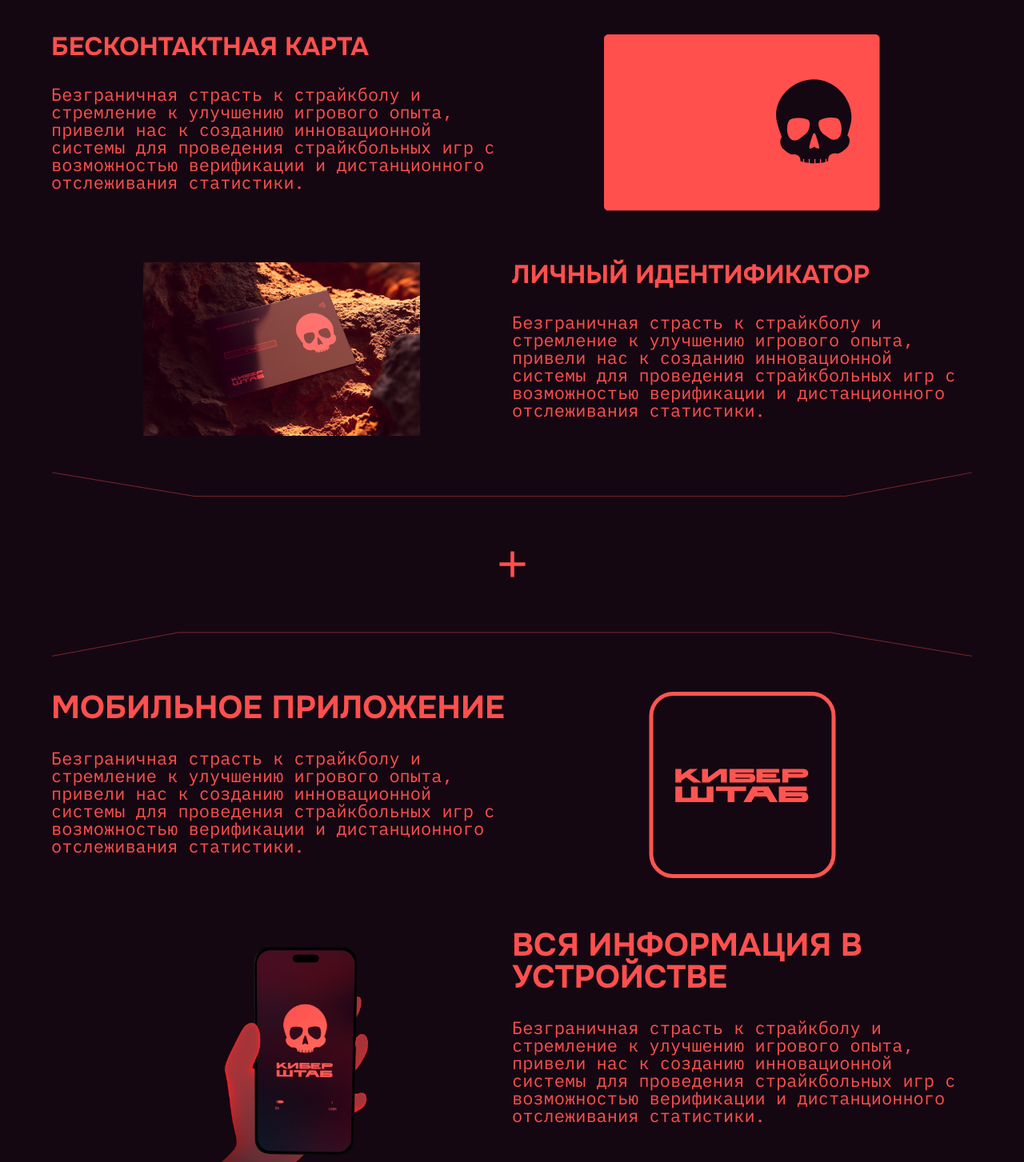
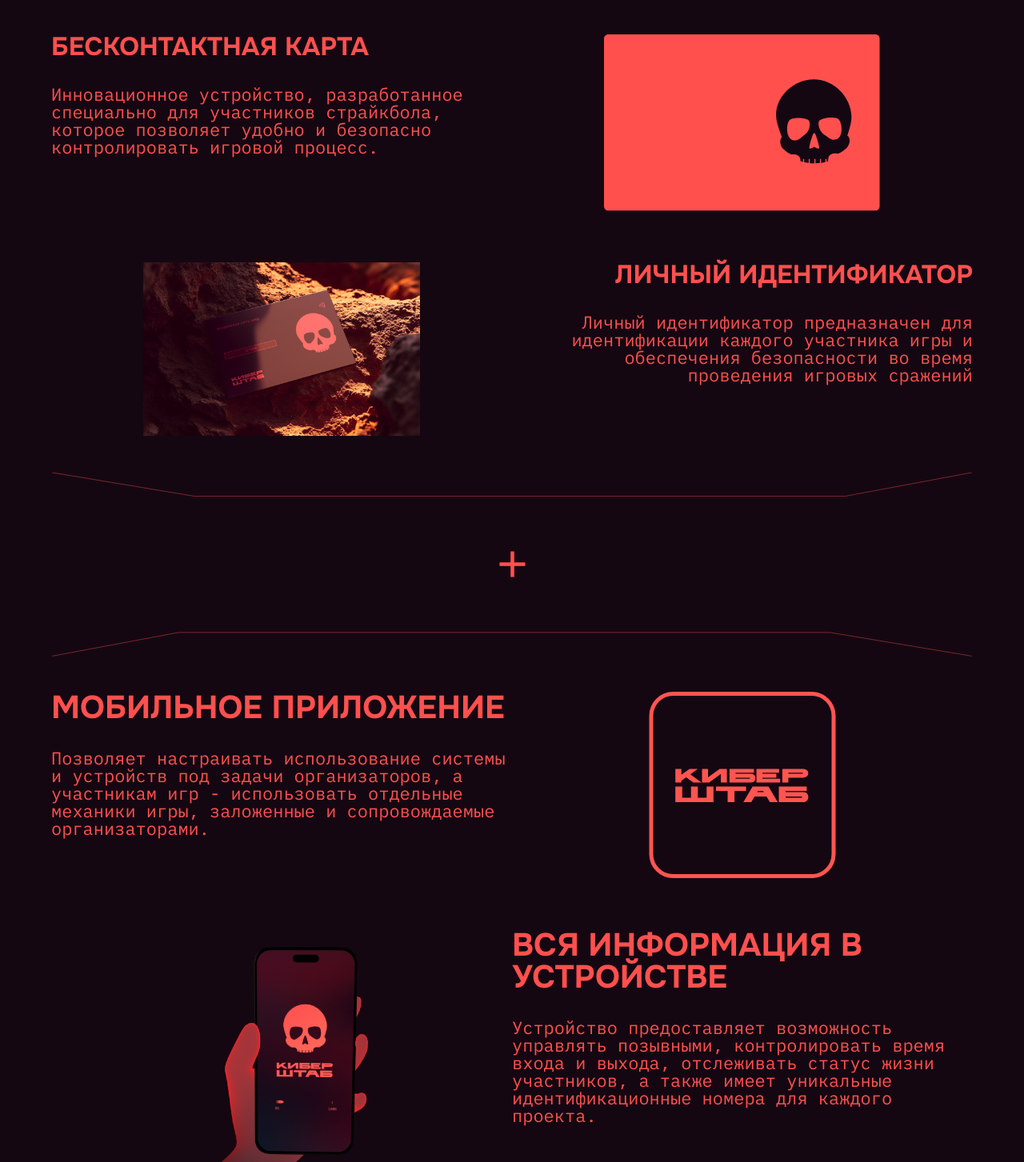
Before and after one commit to luiofff/landing__WEB_HQ, a React (Create React App) app in the folder landing/: page /set in a window 1280 px wide. Shown: the part 277-1730 px from the top of the page at 80% size. Built offline with nearby package versions, Linux system fonts and the light colour scheme.

Commit message:
fix bugs

```diff
--- a/landing/src/pages/MainPage/ui/thirdBlock/ThirdBlock.tsx
+++ b/landing/src/pages/MainPage/ui/thirdBlock/ThirdBlock.tsx
@@ -48,7 +48,7 @@ const ThirdBlock = () => {
                     </svg>
                     <div className={styles.card__text}>
                         <h1>«БАЗА»</h1>
-                        <span>(Для администрирования игры)</span>
+                        <span>(Для считывания бесконтактной карты бойца)</span>
                     </div>
                 </a>
                 <a href="/set" className={styles.card}>
--- a/landing/src/pages/SecondPage/ui/firstBlock/FirstBlock.module.css
+++ b/landing/src/pages/SecondPage/ui/firstBlock/FirstBlock.module.css
@@ -52,6 +52,8 @@
     place-items: center;
 }
 
+
+
 .card {
     width: 60%;
 }
@@ -66,7 +68,11 @@
 .p {
     font-size: 22px;
     font-family: "IBM Plex Mono", monospace;
+
+    text-align: left;
 }
+
+
 
 .line_bottom {
     width: 90%;
@@ -119,5 +125,7 @@
             font-size: 18px;
             font-family: "IBM Plex Mono", monospace;
         }
+
+
     }
 }
--- a/landing/src/pages/SecondPage/ui/firstBlock/FirstBlock.tsx
+++ b/landing/src/pages/SecondPage/ui/firstBlock/FirstBlock.tsx
@@ -18,7 +18,7 @@ const FirstBlock = () => {
                         <div className={styles.part}>
                             <div className={styles.text_block}>
                                 <h1 className={styles.title_elem}>БЕСКОНТАКТНАЯ КАРТА</h1>
-                                <p className={styles.p}>Безграничная страсть к страйкболу и стремление к улучшению игрового опыта, привели нас к созданию инновационной системы для проведения страйкбольных игр с возможностью верификации и дистанционного отслеживания статистики.</p>
+                                <p className={styles.p}>Инновационное устройство, разработанное специально для участников страйкбола, которое позволяет удобно и безопасно контролировать игровой процесс.</p>
                             </div>
                             <div className={styles.card_img_block}>
                                 <svg xmlns="http://www.w3.org/2000/svg" className={styles.card}  viewBox="0 0 322 206" fill="none">
@@ -32,8 +32,8 @@ const FirstBlock = () => {
                                 <img src={cubercard}  alt="" className={styles.card} />
                             </div>
                             <div className={styles.text_block}>
-                                <h1 className={styles.title_elem}>ЛИЧНЫЙ ИДЕНТИФИКАТОР</h1>
-                                <p className={styles.p}>Безграничная страсть к страйкболу и стремление к улучшению игрового опыта, привели нас к созданию инновационной системы для проведения страйкбольных игр с возможностью верификации и дистанционного отслеживания статистики.</p>
+                                <h1 style={{ textAlign: "right" }} className={styles.title_elem}>ЛИЧНЫЙ ИДЕНТИФИКАТОР</h1>
+                                <p  style={{ textAlign: "right" }}  className={styles.p}>Личный идентификатор предназначен для идентификации каждого участника игры и обеспечения безопасности во время проведения игровых сражений</p>
                             </div>
 
                         </div>
--- a/landing/src/pages/SecondPage/ui/fourBlock/FourBlock.tsx
+++ b/landing/src/pages/SecondPage/ui/fourBlock/FourBlock.tsx
@@ -14,7 +14,7 @@ const FourBlock = () => {
                 <div className={styles.part}>
                     <div className={styles.text_block}>
                         <h1 className={styles.title_elem}>ВЕБ-ТАБЛИЦА</h1>
-                        <p className={styles.p}>Ударопрочная, начиненная электроникой, которая может автономно считывать и отправлять данные на сервер.</p>
+                        <p className={styles.p}>В таблице можно вести список участников с указанием их позывных, времени входа и выхода, статуса жизни (активный/неактивный) и идентификатора игрока.</p>
                     </div>
                     <div className={styles.card_img_block}>
                         <svg xmlns="http://www.w3.org/2000/svg" className={styles.card} width="191" height="191" viewBox="0 0 191 191" fill="none">
@@ -28,7 +28,7 @@ const FourBlock = () => {
                     </div>
                     <div className={styles.text_block}>
                         <h1 className={styles.title_elem}>СТАТИСТИКА И НЕ ТОЛЬКО</h1>
-                        <p className={styles.p}>Безграничная страсть к страйкболу и стремление к улучшению игрового опыта, привели нас к созданию инновационной системы для проведения страйкбольных игр с возможностью верификации и дистанционного отслеживания статистики.</p>
+                        <p className={styles.p}>Анализируя эти данные, можно выделить лучших игроков и разработать стратегию для более успешных выступлений в будущем.</p>
                     </div>
 
                 </div>
--- a/landing/src/pages/SecondPage/ui/secondBlock/SecondBlock.tsx
+++ b/landing/src/pages/SecondPage/ui/secondBlock/SecondBlock.tsx
@@ -14,7 +14,7 @@ const SecondBlock = () => {
                 <div className={styles.part}>
                     <div className={styles.text_block}>
                         <h1 className={styles.title_elem}>МОБИЛЬНОЕ ПРИЛОЖЕНИЕ</h1>
-                        <p className={styles.p}>Безграничная страсть к страйкболу и стремление к улучшению игрового опыта, привели нас к созданию инновационной системы для проведения страйкбольных игр с возможностью верификации и дистанционного отслеживания статистики.</p>
+                        <p className={styles.p}>Позволяет настраивать использование системы и устройств под задачи организаторов, а участникам игр - использовать отдельные механики игры, заложенные и сопровождаемые организаторами.</p>
                     </div>
                     <div className={styles.card_img_block}>
                         <svg className={styles.card}  xmlns="http://www.w3.org/2000/svg" width="233" height="233" viewBox="0 0 233 233" fill="none">
@@ -37,7 +37,7 @@ const SecondBlock = () => {
                     </div>
                     <div className={styles.text_block}>
                         <h1 className={styles.title_elem}>ВСЯ ИНФОРМАЦИЯ В УСТРОЙСТВЕ</h1>
-                        <p className={styles.p}>Безграничная страсть к страйкболу и стремление к улучшению игрового опыта, привели нас к созданию инновационной системы для проведения страйкбольных игр с возможностью верификации и дистанционного отслеживания статистики.</p>
+                        <p className={styles.p}>Устройство предоставляет возможность управлять позывными, контролировать время входа и выхода, отслеживать статус жизни участников, а также имеет уникальные идентификационные номера для каждого проекта.</p>
                     </div>
 
                 </div>
```
